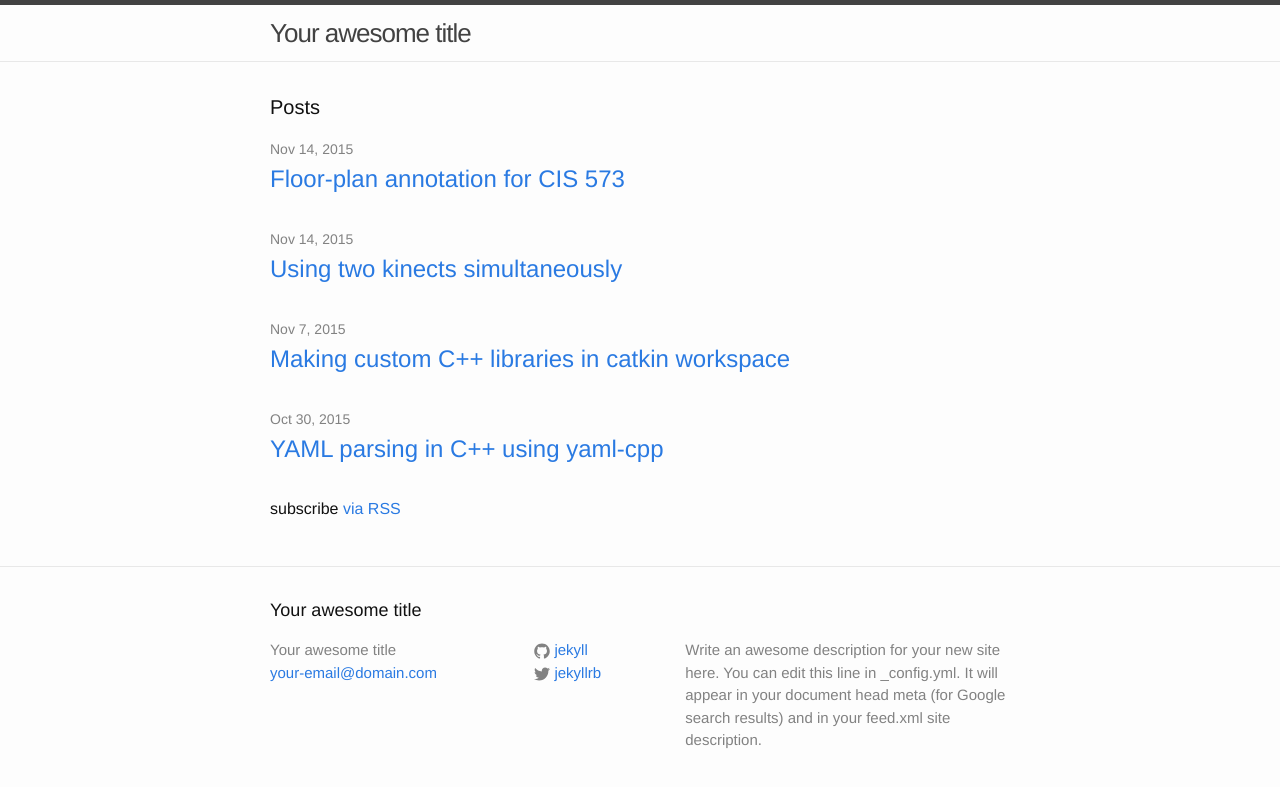
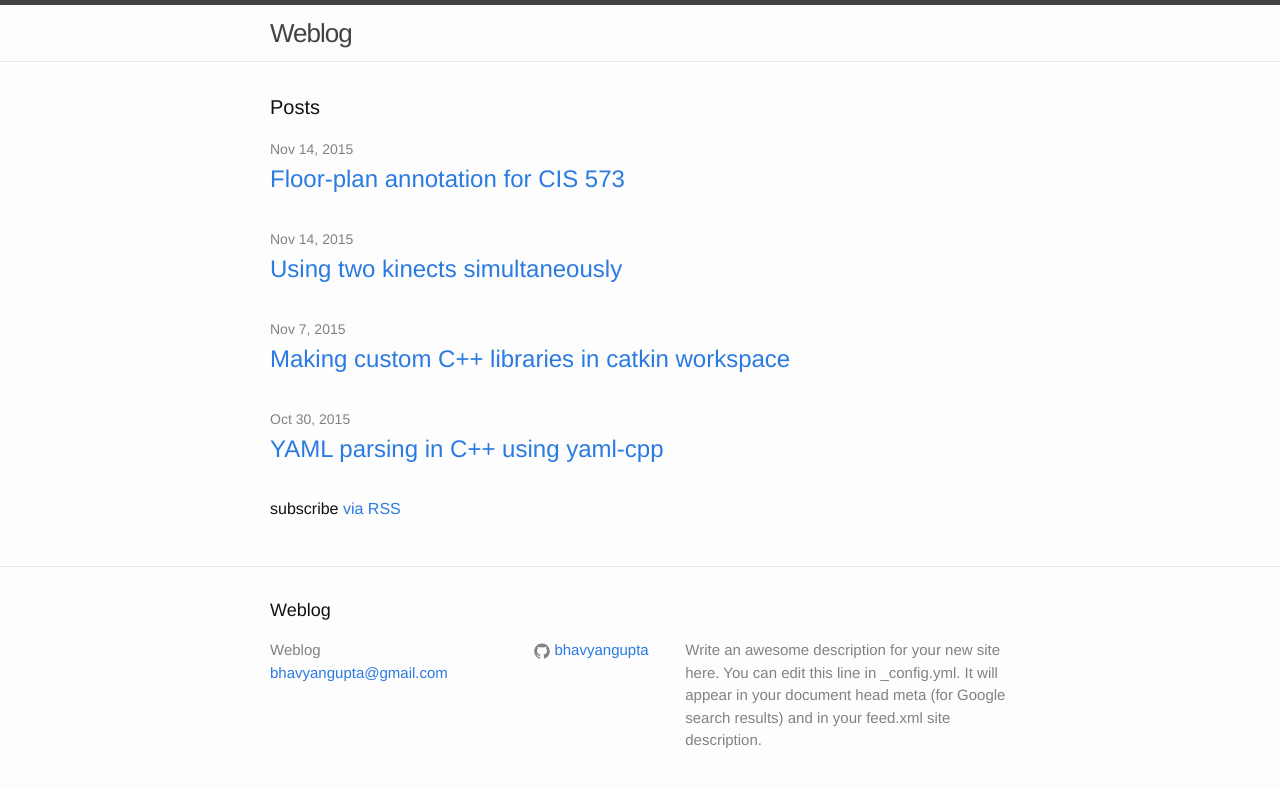
Before and after one commit to bhavyangupta/blog, a Jekyll site: the page built from index.html, in a window 1280 px wide. Shown: the top 787 px of the page. Built offline with Jekyll 4.4.1, drawn with Linux system fonts in a browser that asks for light colours.

Commit message:
Update config.yml

```diff
--- a/_config.yml
+++ b/_config.yml
@@ -1,4 +1,4 @@
-# Welcome to Jekyll!
+  # Welcome to Jekyll!
 #
 # This config file is meant for settings that affect your whole blog, values
 # which you are expected to set up once and rarely need to edit after that.
@@ -6,16 +6,16 @@
 # 'jekyll serve'. If you change this file, please restart the server process.
 
 # Site settings
-title: Your awesome title
-email: your-email@domain.com
+title: Weblog
+email: bhavyangupta@gmail.com
 description: > # this means to ignore newlines until "baseurl:"
   Write an awesome description for your new site here. You can edit this
   line in _config.yml. It will appear in your document head meta (for
   Google search results) and in your feed.xml site description.
 baseurl: "/blog" # the subpath of your site, e.g. /blog
 url: "http://http://bhavyangupta.github.io/" # the base hostname & protocol for your site
-twitter_username: jekyllrb
-github_username:  jekyll
+# twitter_username: jekyllrb
+github_username:  bhavyangupta
 
 # Build settings
 markdown: kramdown
```
